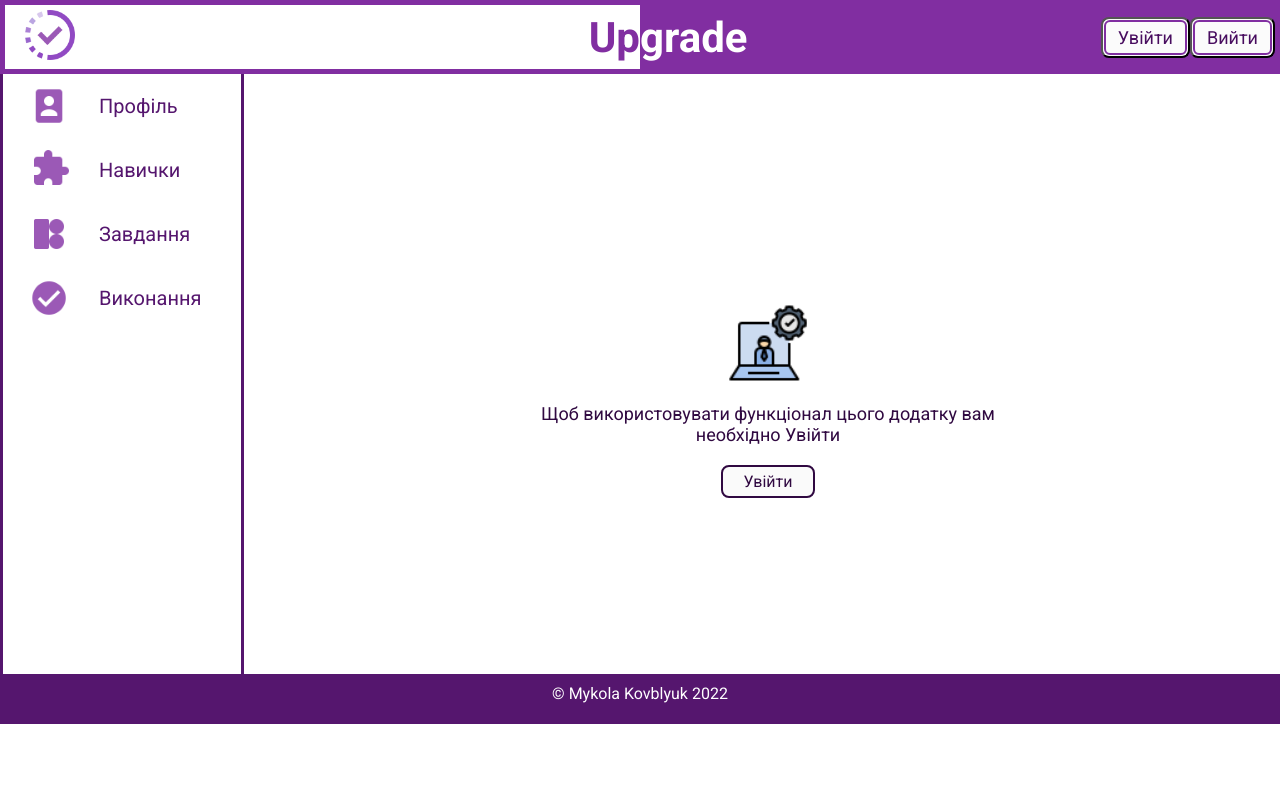
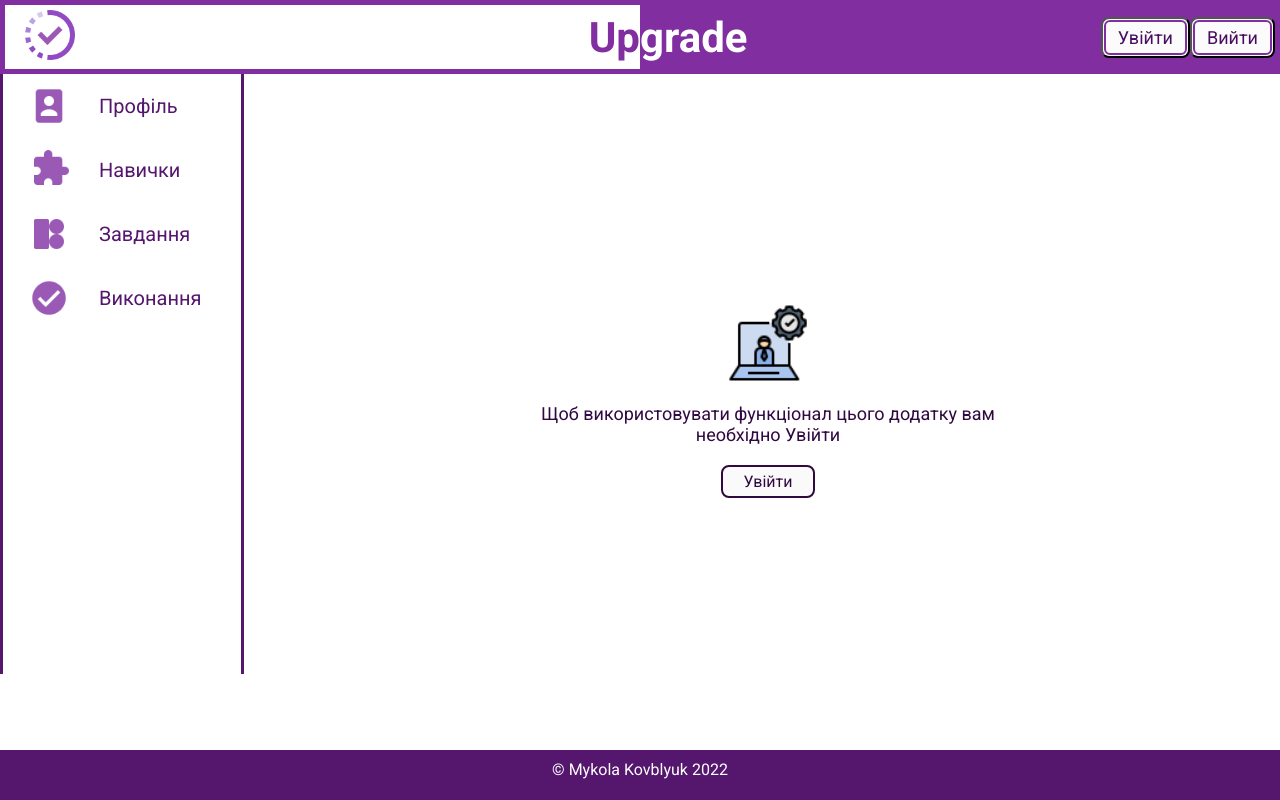
Before and after one commit to MKovblyuk/Upgrade, a React (Create React App) app in the folder client/: page / in a window 1280 px wide. Built offline with nearby package versions, Linux system fonts and the light colour scheme.

Commit message:
fix footer

```diff
--- a/client/package.json
+++ b/client/package.json
@@ -14,7 +14,7 @@
     "react-dom": "^17.0.2",
     "react-redux": "^7.2.6",
     "react-router-dom": "^6.2.1",
-    "react-scripts": "5.0.0",
+    "react-scripts": "^5.0.1",
     "redux": "^4.1.2",
     "redux-thunk": "^2.4.1",
     "web-vitals": "^2.1.4"
--- a/client/src/css/footer.css
+++ b/client/src/css/footer.css
@@ -1,4 +1,8 @@
 footer{
+    position:fixed;
+    left:0px;
+    bottom:0px;
+    width: 100%;
     height: 50px;
     background-color: rgb(85, 22, 110);
     margin: 0;
--- /dev/null
+++ b/client/src/css/pages/homePage.css
@@ -0,0 +1,3 @@
+.HomePage{
+    height: 100%;
+}
--- a/client/src/index.css
+++ b/client/src/index.css
@@ -2,3 +2,19 @@
     font-family:"Roboto";
     margin: 0;
 }
+
+html, body, .App, #root{
+    height: 100%;
+}
+
+/* body {
+    height: 100%;
+}
+
+.App {
+    height: 100%;
+}
+
+#root {
+    height: 100%;
+} */
--- a/client/src/pages/HomePage.js
+++ b/client/src/pages/HomePage.js
@@ -2,10 +2,11 @@ import React from "react";
 import {Header} from "../components/Header"
 import {Footer} from "../components/Footer"
 import {Main} from "../components/Main"
+import "../css/pages/homePage.css"
 
 export const HomePage = () => {
     return (
-        <div>
+        <div className="HomePage">
             <Header/>
             <Main/>
             <Footer/>
```
Also changed, not shown: 1 other file (tests, documents, lock files or other folders).
